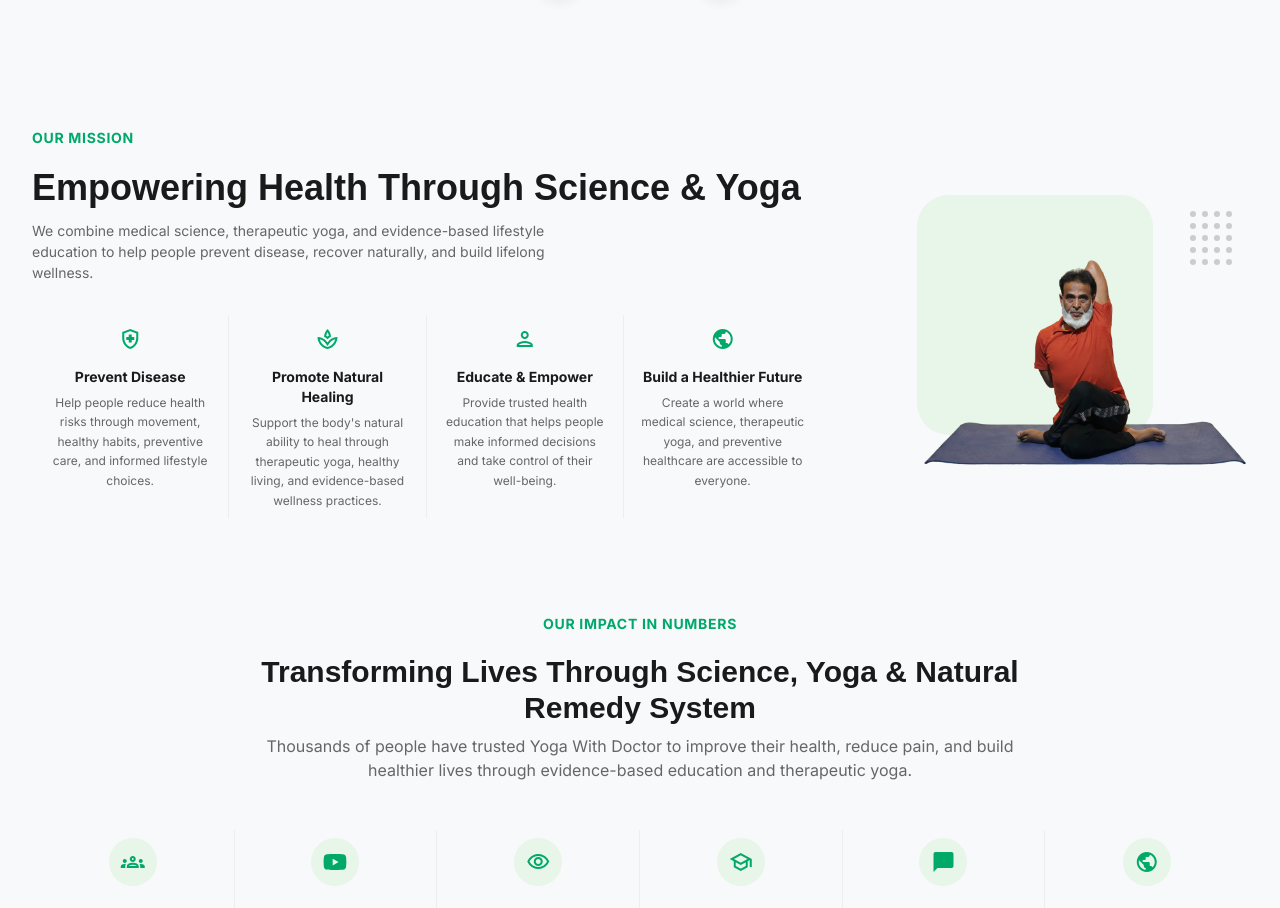
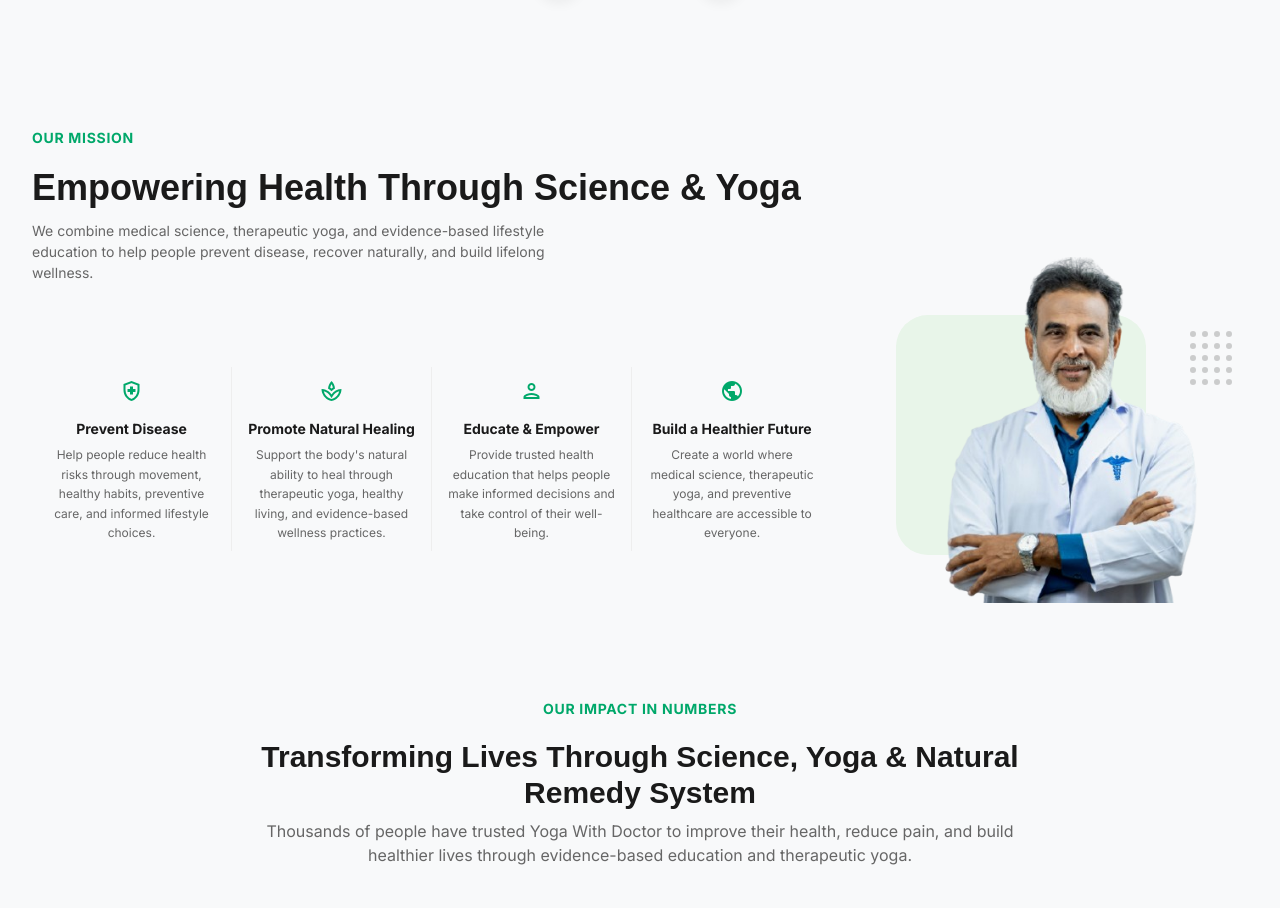
Before and after one commit to Mr-Rafiqul-Islam/yoga-with-doctor, a Next.js app: page / in a window 1280 px wide. Shown: the part 3720-4628 px from the top of the page. Built offline with nearby package versions, Linux system fonts and the light colour scheme; no server answers; a web font is replaced by a local one.

Commit message:
feat: add meditation1 image and update TransformationMissionSection layout for improved visual presentation

```diff
--- a/src/features/home/TransformationMissionSection.tsx
+++ b/src/features/home/TransformationMissionSection.tsx
@@ -39,7 +39,7 @@ export const TRANSFORMATION_MISSION = {
     },
   ] satisfies MissionPillarData[],
   image: {
-    src: "/banner3.png",
+    src: "/meditation1.png",
     alt: "Yoga instructor demonstrating a therapeutic yoga pose",
     width: 520,
     height: 640,
@@ -120,8 +120,7 @@ export function TransformationMissionSection() {
       className="mx-auto mb-24 max-w-7xl px-4 sm:px-6 lg:px-8"
       aria-labelledby="transformation-mission-heading"
     >
-      <div className="grid grid-cols-1 items-center gap-12 lg:grid-cols-3 lg:gap-16">
-        <div className="col-span-2">
+      <div className="">
         <div className="mb-5 flex items-center gap-3">
           <span className="text-sm font-bold uppercase tracking-wider text-primary dark:text-primary-on-dark">
             {sectionLabel}
@@ -137,7 +136,9 @@ export function TransformationMissionSection() {
         <p className="mt-3 max-w-xl text-body-md text-muted dark:text-gray-400">
           {intro}
         </p>
-
+      </div>
+      <div className="grid grid-cols-1 items-center lg:grid-cols-3 lg:gap-8">
+        <div className="col-span-2 order-2 lg:order-1">
           <ul className="mt-8 grid grid-cols-2 gap-y-8 md:grid-cols-4 md:gap-y-0">
             {pillars.map((pillar, index) => (
               <MissionPillar
@@ -150,21 +151,21 @@ export function TransformationMissionSection() {
           </ul>
         </div>
 
-        <div className="relative mx-auto w-full max-w-md lg:max-w-none col-span-1">
+        <div className="mx-auto w-full max-w-md lg:max-w-none col-span-1 order-1 lg:order-2">
           <div className="relative min-h-[250px] sm:min-h-[320px]">
             <div
               className="absolute left-4 top-8 h-[75%] w-[70%] rounded-[2rem] bg-sage-light dark:bg-sage-dark sm:left-8 sm:w-[65%]"
               aria-hidden
             />
             <DotGrid />
-            <div className="absolute inset-x-0 bottom-0 z-10 flex justify-center lg:justify-end">
+            <div className="absolute w-full bottom-0 z-10 flex justify-center lg:justify-end">
               <Image
                 src={image.src}
                 alt={image.alt}
                 width={image.width}
                 height={image.height}
                 sizes={image.sizes}
-                className="h-auto w-[85%] max-w-[520px] object-contain object-bottom lg:w-[90%]"
+                className="h-auto w-[64%] object-contain object-bottom lg:w-[90%]"
               />
             </div>
           </div>
```
Also changed, not shown: public/meditation1.png (added). Lines whose indentation alone changed are shown as unchanged.
